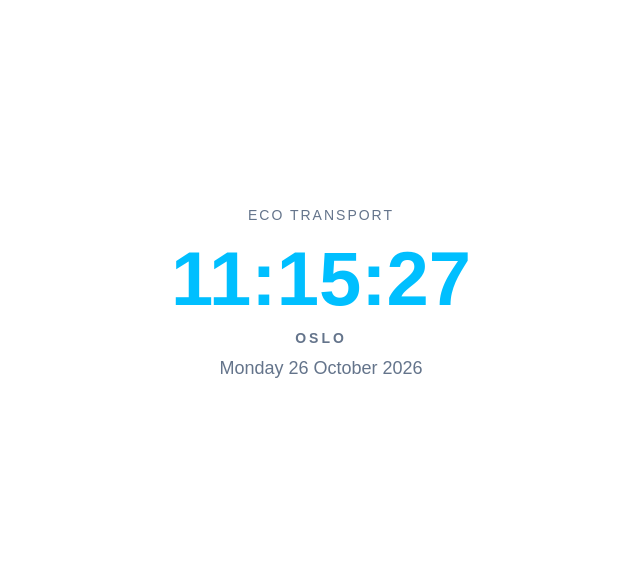
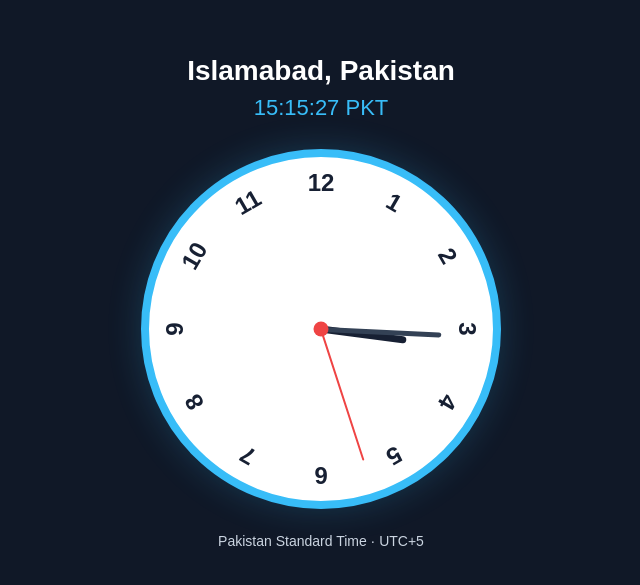
Before and after one commit to AbdullahShahid986/eco-transport-clock, a plain HTML site: page index.html in a window 1280 px wide. Shown: the part 107-692 px from the top of the page, without its empty margins (319-959 px from the left). Drawn offline with Linux system fonts and the light colour scheme.

Commit message:
Replace ECO Transport Clock with Islamabad Analog Clock

```diff
--- a/index.html
+++ b/index.html
@@ -4,80 +4,182 @@
 <head>
   <meta charset="UTF-8">
   <meta name="viewport" content="width=device-width, initial-scale=1.0">
-  <title>ECO Transport Clock</title>
+  <title>Islamabad Analog Clock</title>
+
   <style>
+    * {
+      box-sizing: border-box;
+    }
+
     body {
       margin: 0;
       min-height: 100vh;
       display: flex;
+      flex-direction: column;
       align-items: center;
       justify-content: center;
-      background-color: White;
+      background: #101827;
+      color: white;
       font-family: Arial, sans-serif;
+    }
 
+    h1 {
+      margin-bottom: 8px;
+      font-size: 28px;
+    }
+
+    #digital {
+      font-size: 22px;
+      margin-bottom: 28px;
+      color: #38bdf8;
+      font-variant-numeric: tabular-nums;
     }
 
     .clock {
-      text-align: center;
-      padding: 20px;
-      color: #00BFFF;
+      width: min(82vw, 360px);
+      aspect-ratio: 1;
+      position: relative;
+      border: 8px solid #38bdf8;
+      border-radius: 50%;
+      background: #ffffff;
+      box-shadow: 0 0 35px #38bdf833;
     }
 
-    .company {
-      font-size: 14px;
-      letter-spacing: 2px;
-      color: #64748b;
-      margin-bottom: 12px;
+    .number {
+      position: absolute;
+      inset: 0;
+      display: flex;
+      justify-content: center;
+      color: #172033;
+      font-size: 24px;
+      font-weight: bold;
+      padding: 12px;
     }
 
-    #time {
-      font-size: clamp(42px, 9vw, 76px);
-      font-weight: bold;
-      font-variant-numeric: tabular-nums;
-    }
-   .city {
-      font-size: 14px;
-      font-weight: bold;
-      letter-spacing: 3px;
-      margin-top: 8px;
-      color: #64748b;
+    .number span {
+      position: absolute;
+      top: 12px;
     }
 
-    #date {
-      font-size: 18px;
-      margin-top: 12px;
-      color: #64748b;
+    .n1  { transform: rotate(30deg); }
+    .n2  { transform: rotate(60deg); }
+    .n3  { transform: rotate(90deg); }
+    .n4  { transform: rotate(120deg); }
+    .n5  { transform: rotate(150deg); }
+    .n6  { transform: rotate(180deg); }
+    .n7  { transform: rotate(210deg); }
+    .n8  { transform: rotate(240deg); }
+    .n9  { transform: rotate(270deg); }
+    .n10 { transform: rotate(300deg); }
+    .n11 { transform: rotate(330deg); }
+
+    .number span {
+      transform: rotate(0deg);
+    }
+
+    .hand {
+      position: absolute;
+      bottom: 50%;
+      left: 50%;
+      transform-origin: 50% 100%;
+      border-radius: 10px;
+      transform: translateX(-50%) rotate(0deg);
+    }
+
+    .hour {
+      width: 7px;
+      height: 25%;
+      background: #172033;
+    }
+
+    .minute {
+      width: 5px;
+      height: 35%;
+      background: #334155;
+    }
+
+    .second {
+      width: 2px;
+      height: 40%;
+      background: #ef4444;
+    }
+
+    .center {
+      position: absolute;
+      width: 15px;
+      height: 15px;
+      border-radius: 50%;
+      background: #ef4444;
+      left: 50%;
+      top: 50%;
+      transform: translate(-50%, -50%);
+      z-index: 5;
+    }
+
+    footer {
+      margin-top: 24px;
+      color: #cbd5e1;
+      font-size: 14px;
     }
   </style>
 </head>
+
 <body>
+  <h1>Islamabad, Pakistan</h1>
+  <div id="digital">Loading time...</div>
+
   <div class="clock">
-   <div class="company">ECO TRANSPORT </div>
-<div id="time">00:00:00</div>
-<div class="city">OSLO</div>
-<div id="date"></div>
+    <div class="number"><span>12</span></div>
+    <div class="number n1"><span>1</span></div>
+    <div class="number n2"><span>2</span></div>
+    <div class="number n3"><span>3</span></div>
+    <div class="number n4"><span>4</span></div>
+    <div class="number n5"><span>5</span></div>
+    <div class="number n6"><span>6</span></div>
+    <div class="number n7"><span>7</span></div>
+    <div class="number n8"><span>8</span></div>
+    <div class="number n9"><span>9</span></div>
+    <div class="number n10"><span>10</span></div>
+    <div class="number n11"><span>11</span></div>
+
+    <div class="hand hour" id="hour"></div>
+    <div class="hand minute" id="minute"></div>
+    <div class="hand second" id="second"></div>
+    <div class="center"></div>
+  </div>
+
+  <footer>Pakistan Standard Time · UTC+5</footer>
 
   <script>
     function updateClock() {
       const now = new Date();
 
-      document.getElementById("time").textContent =
-        new Intl.DateTimeFormat("en-GB", {
-          timeZone: "Europe/Oslo",
-          hour: "2-digit",
-          minute: "2-digit",
-          second: "2-digit",
-          hour12: false
-        }).format(now);
+      const parts = new Intl.DateTimeFormat("en-GB", {
+        timeZone: "Asia/Karachi",
+        hour: "2-digit",
+        minute: "2-digit",
+        second: "2-digit",
+        hourCycle: "h23"
+      }).formatToParts(now);
 
-      document.getElementById("date").textContent =
-        new Intl.DateTimeFormat("en-GB", {
-          timeZone: "Europe/Oslo",
-          weekday: "long",
-          day: "2-digit",
-          month: "long",
-          year: "numeric"
-        }).format(now);
+      const get = type =>
+        Number(parts.find(p => p.type === type).value);
+
+      const h = get("hour");
+      const m = get("minute");
+      const s = get("second");
+
+      document.getElementById("hour").style.transform =
+        `translateX(-50%) rotate(${(h % 12) * 30 + m * 0.5}deg)`;
+
+      document.getElementById("minute").style.transform =
+        `translateX(-50%) rotate(${m * 6 + s * 0.1}deg)`;
+
+      document.getElementById("second").style.transform =
+        `translateX(-50%) rotate(${s * 6}deg)`;
+
+      document.getElementById("digital").textContent =
+        `${String(h).padStart(2, "0")}:${String(m).padStart(2, "0")}:${String(s).padStart(2, "0")} PKT`;
     }
 
     updateClock();
```
